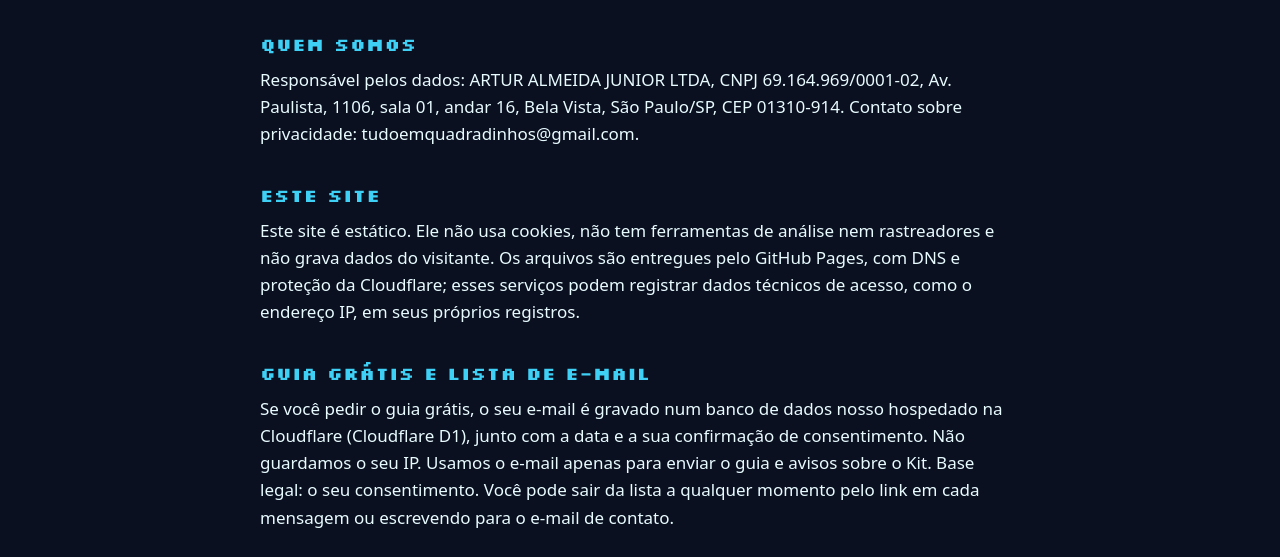
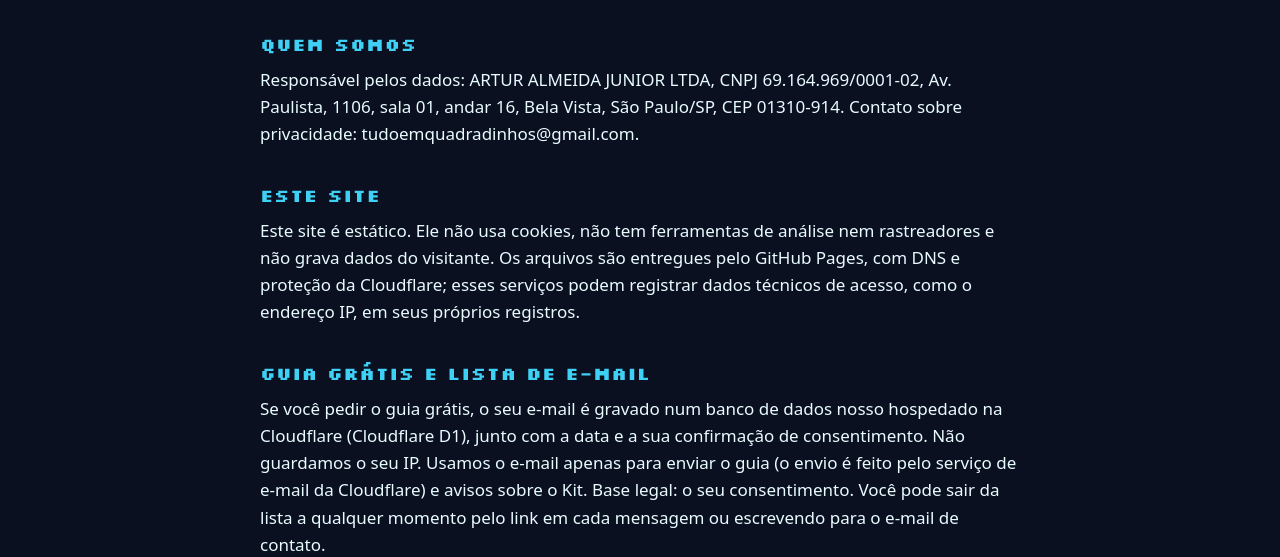
Before and after one commit to zhyph/tudoemquadradinhos-site, a plain HTML site: page privacidade.html in a window 1280 px wide. Shown: the part 243-800 px from the top of the page. Drawn offline with Linux system fonts and the light colour scheme.

Commit message:
Guide also sent by e-mail; privacy text

```diff
--- a/privacidade.html
+++ b/privacidade.html
@@ -24,7 +24,7 @@
 <p>Este site é estático. Ele não usa cookies, não tem ferramentas de análise nem rastreadores e não grava dados do visitante. Os arquivos são entregues pelo GitHub Pages, com DNS e proteção da Cloudflare; esses serviços podem registrar dados técnicos de acesso, como o endereço IP, em seus próprios registros.</p>
 
 <h2>Guia grátis e lista de e-mail</h2>
-<p>Se você pedir o guia grátis, o seu e-mail é gravado num banco de dados nosso hospedado na Cloudflare (Cloudflare D1), junto com a data e a sua confirmação de consentimento. Não guardamos o seu IP. Usamos o e-mail apenas para enviar o guia e avisos sobre o Kit. Base legal: o seu consentimento. Você pode sair da lista a qualquer momento pelo link em cada mensagem ou escrevendo para o e-mail de contato.</p>
+<p>Se você pedir o guia grátis, o seu e-mail é gravado num banco de dados nosso hospedado na Cloudflare (Cloudflare D1), junto com a data e a sua confirmação de consentimento. Não guardamos o seu IP. Usamos o e-mail apenas para enviar o guia (o envio é feito pelo serviço de e-mail da Cloudflare) e avisos sobre o Kit. Base legal: o seu consentimento. Você pode sair da lista a qualquer momento pelo link em cada mensagem ou escrevendo para o e-mail de contato.</p>
 
 <h2>Compra</h2>
 <p>O pagamento é feito na Kiwify, que coleta e trata os dados de pagamento e de cadastro conforme a política dela. Nós recebemos da Kiwify os dados necessários para entregar o produto e dar suporte, como nome e e-mail. Não recebemos os dados do seu cartão.</p>
```
Also changed, not shown: guia.html (+1 -1 lines).
